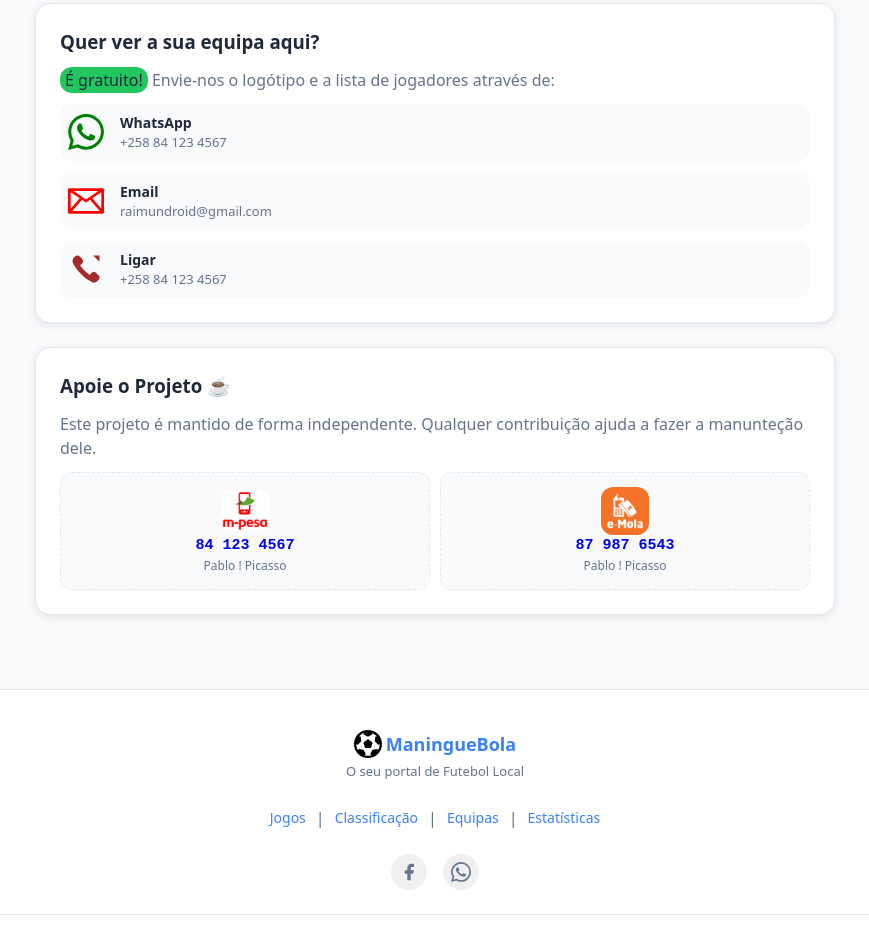
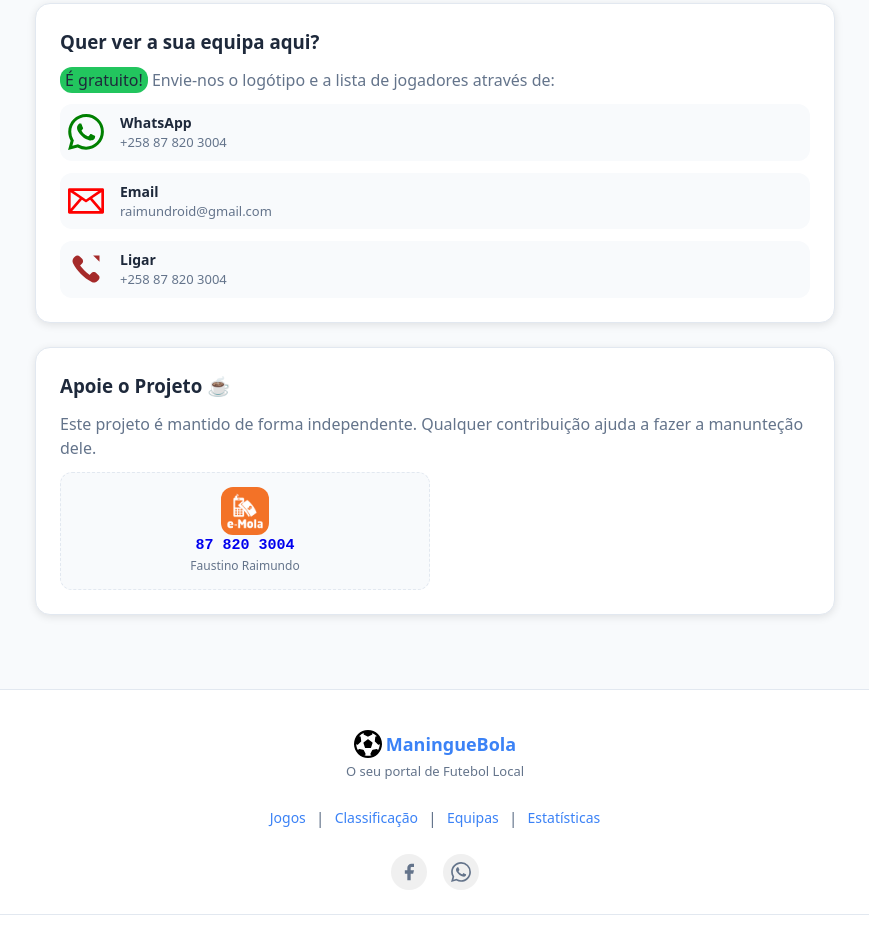
Before and after one commit to Raimundroid/maninguebola, a React (Vite) app: page /sobre in a window 1280 px wide. Shown: the part 780-1709 px from the top of the page, without its empty margins (205-1074 px from the left). Built offline with nearby package versions, Linux system fonts and the light colour scheme.

Commit message:
AboutPage: contact info updated to real ones

```diff
--- a/src/pages/AboutPage/AboutPage.jsx
+++ b/src/pages/AboutPage/AboutPage.jsx
@@ -19,9 +19,9 @@ const AboutPage = () => {
   ];
   // Donation Info
   const donationInfo = {
-    mpesa: "84 123 4567",
-    emola: "87 987 6543",
-    name: "Pablo ! Picasso", // The name that appears on the transfer
+    mpesa: "84 000 0000",
+    emola: "87 820 3004",
+    name: "Faustino Raimundo", // The name that appears on the transfer
   };
   return (
     <div className="about-page">
@@ -116,7 +116,7 @@ const AboutPage = () => {
           </p>
           <div className="contact-methods">
             {/* Method 1: WhatsApp (Most popular in MZ) */}
-            <a href="https://wa.me/258841234567" className="contact-item">
+            <a href="https://wa.me/258878203004" className="contact-item">
               <span className="icon">
                 <svg
                   id="whatsapp"
@@ -130,7 +130,7 @@ const AboutPage = () => {
               </span>
               <div>
                 <strong>WhatsApp</strong>
-                <span>+258 84 123 4567</span>
+                <span>+258 87 820 3004</span>
               </div>
             </a>
 
@@ -155,7 +155,7 @@ const AboutPage = () => {
             </a>
 
             {/* Method 3: Phone (For non-techies) */}
-            <a href="tel:+258841234567" className="contact-item">
+            <a href="tel:+258878203004" className="contact-item">
               <span className="icon">
                 <svg
                   id="phone"
@@ -174,7 +174,7 @@ const AboutPage = () => {
               </span>
               <div>
                 <strong>Ligar</strong>
-                <span>+258 84 123 4567</span>
+                <span>+258 87 820 3004</span>
               </div>
             </a>
           </div>
@@ -188,16 +188,16 @@ const AboutPage = () => {
             ajuda a fazer a manunteção dele.
           </p>
           <div className="wallets">
-            <div className="wallet mpesa">
+            {/* <div className="wallet mpesa">
               <div className="logo">
                 <img src={mpesa} alt="mpesa" width={48} height={48} />
               </div>
-              {/* <span className="wallet-label">M-Pesa</span> */}
+               *<span className="wallet-label">M-Pesa</span> *
               <span className="wallet-number">
-                <a href="tel:+258841234567">{donationInfo.mpesa}</a>
+                <a href="tel:+258878203004">{donationInfo.mpesa}</a>
               </span>
               <span className="wallet-name">{donationInfo.name}</span>
-            </div>
+            </div> */}
 
             <div className="wallet emola">
               <div className="logo">
@@ -206,7 +206,7 @@ const AboutPage = () => {
 
               {/* <span className="wallet-label">e-Mola</span> */}
               <span className="wallet-number">
-                <a href="tel:+258841234567">{donationInfo.emola}</a>
+                <a href="tel:+258878203004">{donationInfo.emola}</a>
               </span>
               <span className="wallet-name"> {donationInfo.name}</span>
             </div>
@@ -340,7 +340,7 @@ export default AboutPage;
 
 //           <div className="contact-methods">
 //             {/* Method 1: WhatsApp (Most popular in MZ) */}
-//             <a href="https://wa.me/258841234567" className="contact-item">
+//             <a href="https://wa.me/258878203004" className="contact-item">
 //               <span className="icon">📱</span>
 //               <div>
 //                 <strong>WhatsApp</strong>
@@ -358,7 +358,7 @@ export default AboutPage;
 //             </a>
 
 //             {/* Method 3: Phone (For non-techies) */}
-//             <a href="tel:+258841234567" className="contact-item">
+//             <a href="tel:+258878203004" className="contact-item">
 //               <span className="icon">📞</span>
 //               <div>
 //                 <strong>Ligar</strong>
```
